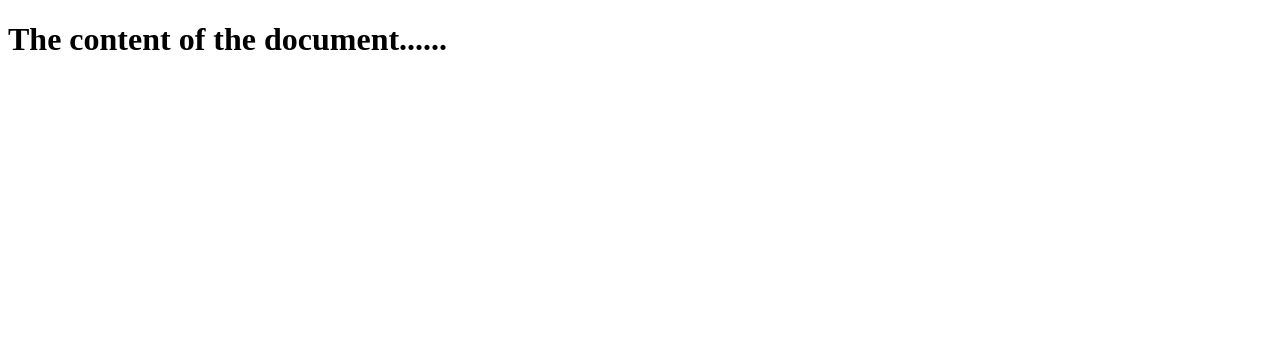
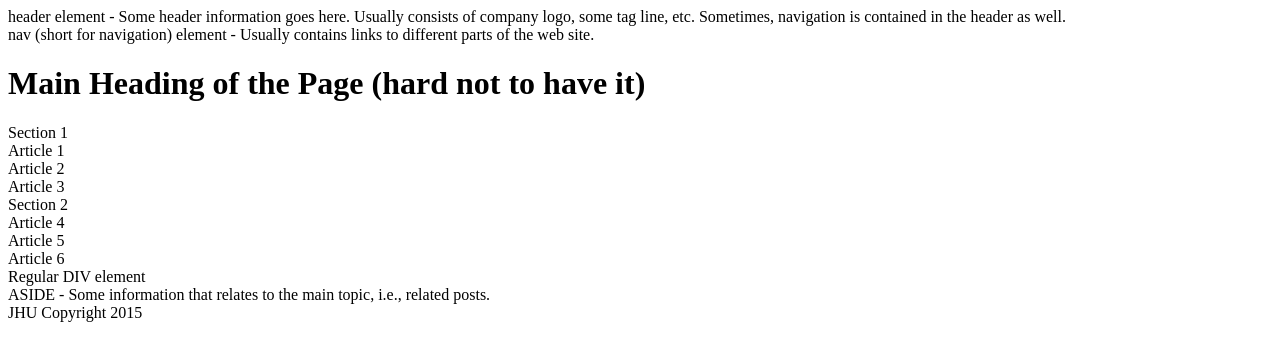
Before and after one commit to Evilkannevil/coursera-test, a plain HTML site: page index.html in a window 1280 px wide. Drawn offline with Linux system fonts and the light colour scheme.

Commit message:
Update index.html

```diff
--- a/index.html
+++ b/index.html
@@ -1,11 +1,34 @@
-<!DOCTYPE html>
+<!doctype html>
 <html>
 <head>
-<title>Coursera</title>
+  <meta charset="utf-8">
+  <title>Heading Elements</title>
 </head>
+<body>
+  <header>
+    header element - Some header information goes here. Usually consists of company logo, some tag line, etc. Sometimes, navigation is contained in the header as well.
+    <nav>nav (short for navigation) element - Usually contains links to different parts of the web site.</nav>
+  </header>
+  <h1>Main Heading of the Page (hard not to have it)</h1>
+  <section>
+    Section 1
+    <article>Article 1</article>
+    <article>Article 2</article>
+    <article>Article 3</article>
+  </section>
+  <section>
+    Section 2
+    <article>Article 4</article>
+    <article>Article 5</article>
+    <article>Article 6</article>
+    <div>Regular DIV element</div>
+  </section>
+  <aside>
+    ASIDE - Some information that relates to the main topic, i.e., related posts.
+  </aside>
 
-<body>
-<h1>The content of the document......<h1>
+  <footer>
+    JHU Copyright 2015
+  </footer>
 </body>
-
 </html>
```
